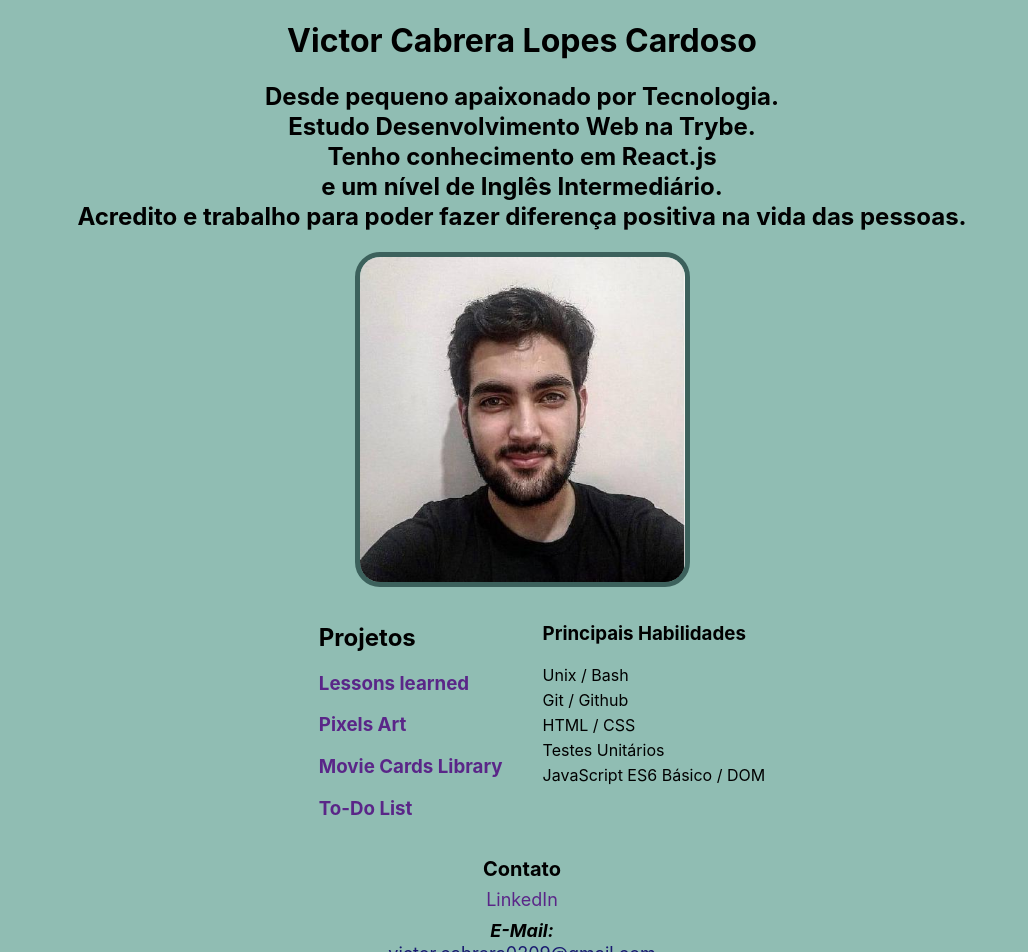
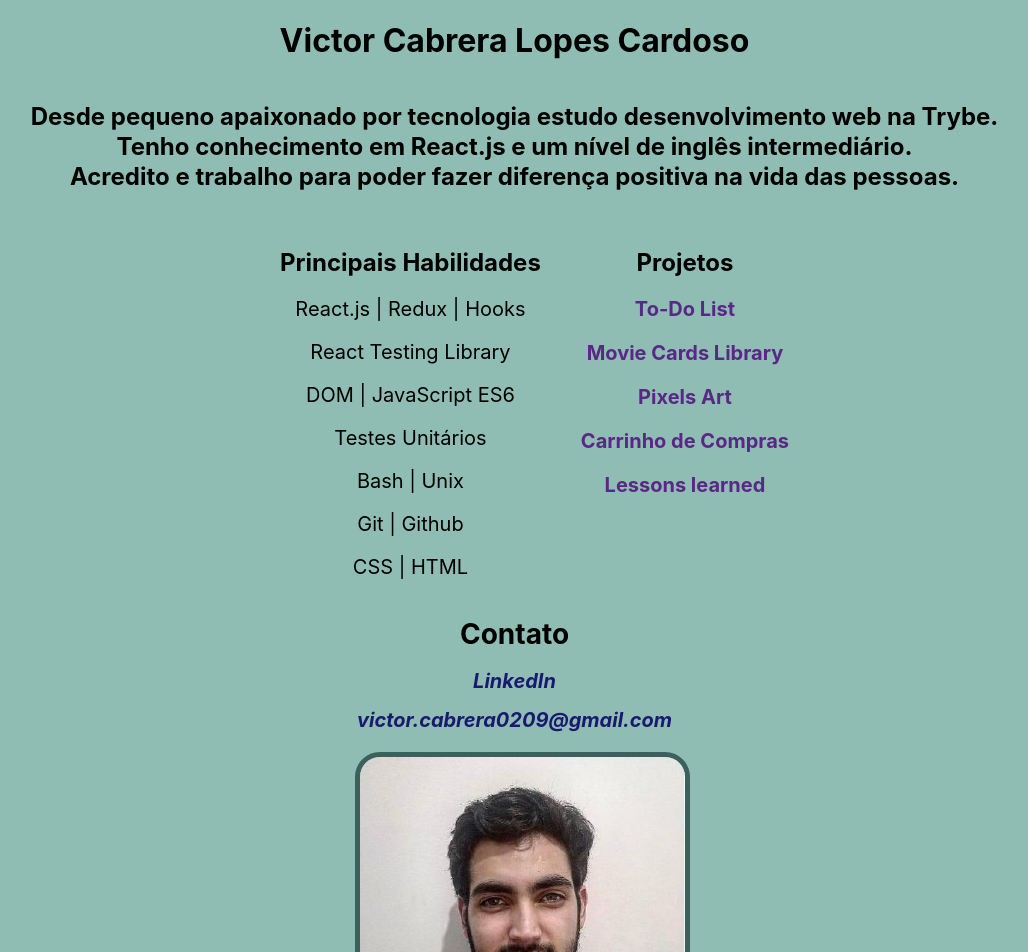
Before and after one commit to victorcl68/my-portfolio, a React (Create React App) app: page / in a window 1280 px wide. Shown: the top 952 px of the page, without its empty margins (118-1146 px from the left). Built offline with nearby package versions, Linux system fonts and the light colour scheme.

Commit message:
Updating style and links

```diff
--- a/src/App.css
+++ b/src/App.css
@@ -1,5 +1,11 @@
 body {
   background-color:rgb(144, 189, 179);
+  text-align: center;
+}
+
+a {
+  text-decoration: none;
+  color: rgb(90, 38, 136);
 }
 
 #title {
@@ -7,27 +13,21 @@ body {
 }
 
 #subtitle {
+  line-height: 30px;
   text-align: center;
-  line-height: 30px;
 }
 
 #image {
-  display: flex;
-  justify-content: center;
+  display: inline-flex;
 }
 
 #my-photo {
+  border-color:rgb(60, 97, 92);;
+  border-radius: 25px;
+  border-style: solid;
+  border-width: 5px;
+  margin-top: 20px;
   width: 325px;
-  border-radius: 25px;
-  border-color:rgb(60, 97, 92);;
-  border-width: 5px;
-  border-style: solid;
-}
-
-.abilitie {
-  font-size: 20x;
-  list-style: none;
-  line-height: 25px;
 }
 
 #projects {
@@ -39,39 +39,33 @@ body {
   justify-content: center;
 }
 
-a {
-  text-decoration: none;
-  color: rgb(90, 38, 136);
-}
-
-.projectItem {
-  margin-top: 5px;
-}
-
 #contact {
-  font-size: 20px;
-  text-align: center;
+  display: flex;
+  font-size: 28px;
   font-weight: bold;
+  justify-content: center;
   margin: 3px;
 }
 
-.linkedin {
-  text-align: center;
-  font-size: 18px;
-  margin-top: 8px;
+.text-content {
+  display: inline-flex;
+  flex-direction: column;
+  margin-right: 15px;
+  vertical-align: top;
 }
 
-#email, #gmail {
-  text-align: center;
-  font-size: 18px;
-  line-height: 5px;
+.item {
+  font-size: 20px;
+  list-style: none;
+  margin-bottom: 19px;
 }
 
-#email {
+.links {
+  color: midnightblue;
+  display: flex;
   font-weight: bold;
-  font-style:italic;
+  font-style: italic;
+  font-size: 20px;
+  justify-content: center;
+  margin-top: 15px;
 }
-
-#gmail {
-  color: midnightblue;
-}
--- a/src/App.js
+++ b/src/App.js
@@ -1,36 +1,57 @@
+import React from 'react';
 import './App.css';
-import photoOfMySelf from './photoOfMySelf.jpg'
+import photoOfMySelf from './photoOfMySelf.jpg';
 
 function App() {
   return (
-    <div>
-      <h1 id="title">Victor Cabrera Lopes Cardoso</h1>
-      <h2 id="subtitle">Desde pequeno apaixonado por Tecnologia. <br/> Estudo Desenvolvimento Web na Trybe. <br/> Tenho conhecimento em React.js <br/> e um nível de Inglês Intermediário. <br/> Acredito e trabalho para poder fazer diferença positiva na vida das pessoas.</h2>
-      <div id="image">
-        <img id="my-photo" src={photoOfMySelf} alt="Photography of myself" />
+    <main>
+      <div className="text-content">
+        <h1 id="title">Victor Cabrera Lopes Cardoso</h1>
+        <h2 id="subtitle">
+          Desde pequeno apaixonado por tecnologia estudo desenvolvimento web na Trybe.
+          <br />
+          Tenho conhecimento em React.js e um nível de inglês intermediário.
+          <br />
+          Acredito e trabalho para poder fazer diferença positiva na vida das pessoas.
+        </h2>
+        <section id="uls">
+          <ul id="abilities">
+            <h2 className="title-ul"> Principais Habilidades </h2>
+            <li className="item"> React.js | Redux | Hooks </li>
+            <li className="item"> React Testing Library </li>
+            <li className="item"> DOM | JavaScript ES6 </li>
+            <li className="item"> Testes Unitários </li>
+            <li className="item"> Bash | Unix </li>
+            <li className="item"> Git | Github </li>
+            <li className="item"> CSS | HTML </li>
+          </ul>
+          <ul id="projects">
+            <h2 className="title-ul"> Projetos </h2>
+            <li><a href="https://victorcl68.github.io/to-do-list/" target="_blank" rel="noreferrer">
+              <h3 className="item"> To-Do List </h3>
+            </a></li>
+            <li><a href="https://movie-card-crud.herokuapp.com/ " target="_blank" rel="noreferrer">
+              <h3 className="item"> Movie Cards Library </h3>
+            </a></li>
+            <li><a href="https://victorcl68.github.io/pixels-art/" target="_blank" rel="noreferrer">
+              <h3 className="item"> Pixels Art </h3>
+            </a></li>
+            <li><a href="https://victorcl68.github.io/shopping-cart/" target="_blank" rel="noreferrer">
+              <h3 className="item"> Carrinho de Compras </h3>
+            </a></li>
+            <li><a href="https://victorcl68.github.io/lessons-learned/" target="_blank" rel="noreferrer">
+              <h3 className="item"> Lessons learned </h3>
+            </a></li>
+          </ul>
+        </section>
+        <p id="contact">Contato</p>
+        <a className="links" href="https://www.linkedin.com/in/victorclc/">LinkedIn</a>
+        <a className="links" href="mailto:victor.cabrera0209@gmail.com">victor.cabrera0209@gmail.com</a>
       </div>
-      <div id="uls">
-        <ul id="projects">
-          <h2 id="title-projects"> Projetos </h2>
-          <li><a href="https://victorcl68.github.io/project-lessons-learned/" ><h3 className="projectItem"> Lessons learned </h3></a></li>
-          <li><a href="https://victorcl68.github.io/project-pixels-art/" ><h3 className="projectItem"> Pixels Art </h3></a></li>
-          <li><a href="https://victorcl68.github.io/movie-cards-library/" ><h3 className="projectItem"> Movie Cards Library </h3></a></li>
-          <li><a href="https://victorcl68.github.io/project-todo-list/" ><h3 className="projectItem"> To-Do List </h3></a></li>
-        </ul>
-        <ul id="abilities">
-          <h3 id="main-abilities"> Principais Habilidades </h3>
-          <li className="abilitie"> Unix / Bash </li>
-          <li className="abilitie"> Git / Github </li>
-          <li className="abilitie"> HTML / CSS </li>
-          <li className="abilitie"> Testes Unitários </li>
-          <li className="abilitie"> JavaScript ES6 Básico / DOM </li>
-        </ul>
-      </div>
-      <p id="contact">Contato</p>
-      <p className="linkedin"><a className="linkedin" href="https://www.linkedin.com/in/victorclc/"> LinkedIn </a></p>
-      <p id="email"> E-Mail: </p>
-      <p id="gmail"> victor.cabrera0209@gmail.com </p>
-    </div>
+      <section id="image">
+        <img id="my-photo" src={ photoOfMySelf } alt="Photography of myself" />
+      </section>
+    </main>
   );
 }
 
```
